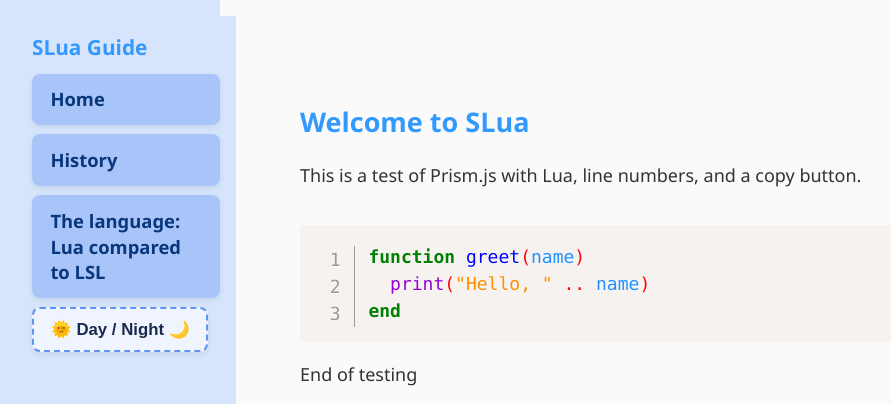
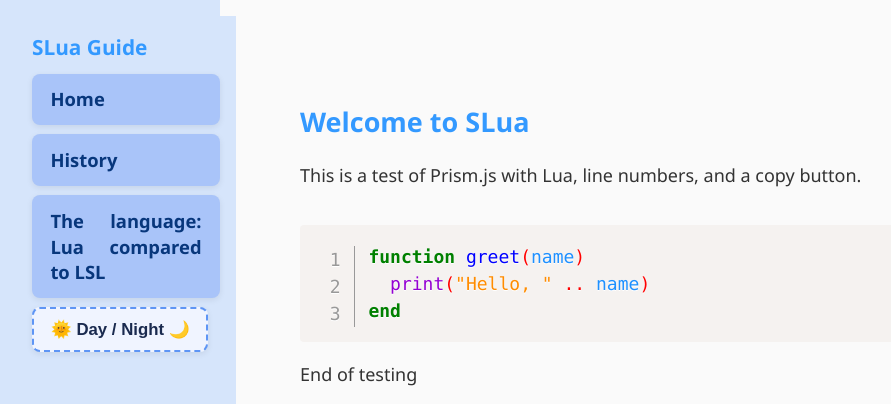
Before and after one commit to Suzanna-Linn/slua, a Jekyll site: the page built from docs/index.md, in a window 1280 px wide. Shown: the top 404 px of the page, without its empty margins (0-891 px from the left). Built offline with Jekyll 4.4.1, drawn with Linux system fonts in a browser that asks for light colours; nearby versions of some CDN libraries; comment, search, counter and statistics services are not loaded.

Commit message:
Update style.css

```diff
--- a/docs/assets/style.css
+++ b/docs/assets/style.css
@@ -105,6 +105,10 @@
   text-align: justify;
 }
 
+li {
+  text-align: justify;
+}
+
 p + ul, p + ol {
   margin-top: -1.5em;
 }
```
